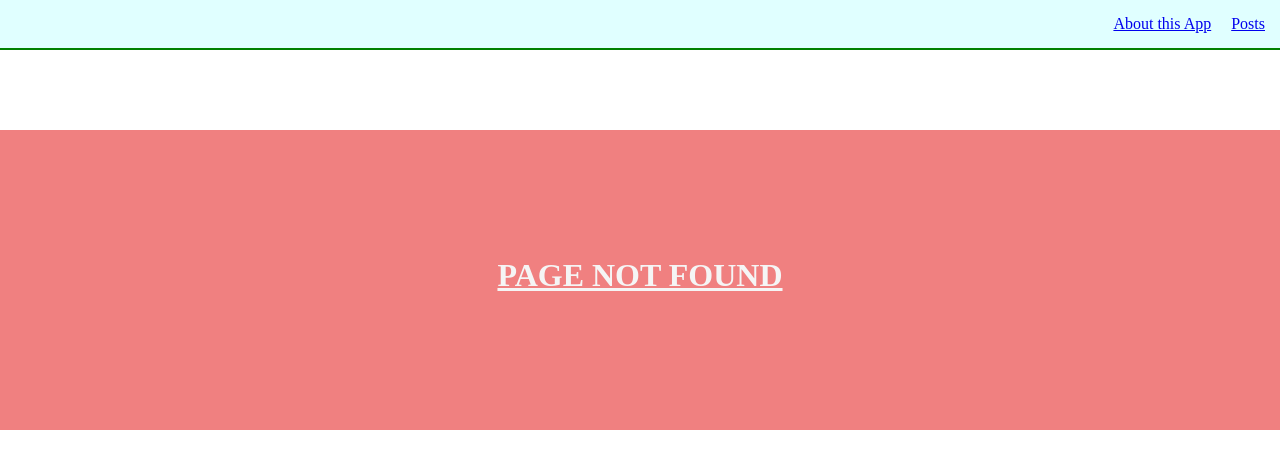
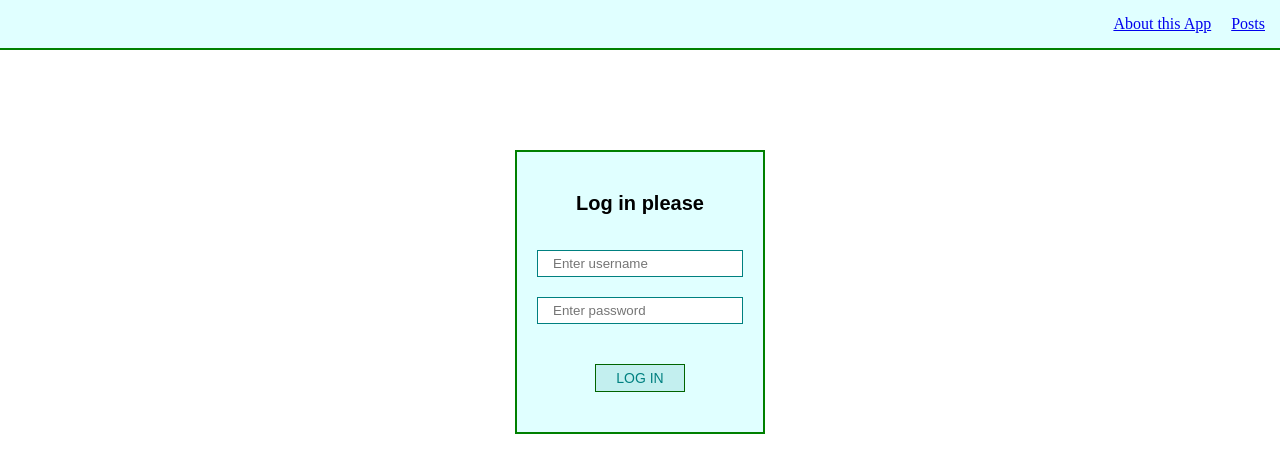
Before and after one commit to vladyslav-harkusha/react-application-3h, a React (Create React App) app: page /login in a window 1280 px wide. Before the commit this address led to /errorr. Shown: the top 472 px of the page. Built offline with nearby package versions, Linux system fonts and the light colour scheme.

Commit message:
add login page and styles for it

```diff
--- a/src/App.jsx
+++ b/src/App.jsx
@@ -1,7 +1,7 @@
 import './styles/App.scss';
 import { BrowserRouter, Routes, Route } from 'react-router-dom';
 import { Navbar } from './components/UI/Navbar/Navbar';
-import { routes } from './router';
+import { privateRoutes, publicRoutes } from './router';
 
 export const App = () => {
   return (
@@ -9,7 +9,15 @@ export const App = () => {
       <Navbar />
 
       <Routes>
-        {routes.map((route, index) =>
+        {privateRoutes.map((route, index) =>
+          <Route
+            key={index}
+            path={route.path}
+            element={route.element}
+          />
+        )}
+
+        {publicRoutes.map((route, index) =>
           <Route
             key={index}
             path={route.path}
--- /dev/null
+++ b/src/pages/Login.jsx
@@ -0,0 +1,21 @@
+import { MyButton } from "../components/UI/button/MyButton"
+import { MyInput } from "../components/UI/input/MyInput"
+import "../styles/Login.scss";
+
+export const Login = () => {
+  return (
+    <div className="login-page">
+      <div className="login-page__title">Log in please</div>
+
+      <form className="login-page__form">
+        <MyInput type="text" placeholder="Enter username" />
+
+        <MyInput type="text" placeholder="Enter password" />
+
+        <div className="login-page__form-button">
+          <MyButton>LOG IN</MyButton>
+        </div>
+      </form>
+    </div>
+  )
+}
--- a/src/router/index.js
+++ b/src/router/index.js
@@ -3,8 +3,9 @@ import { About } from "../pages/About";
 import { Errorr } from "../pages/Errorr";
 import { PostIdPage } from "../pages/PostIdPage";
 import { Posts } from "../pages/Posts";
+import { Login } from "../pages/Login";
 
-export const routes = [
+export const privateRoutes = [
   { path: "/about", element: <About /> },
   { path: "/posts", element: <Posts /> },
   { path: "/posts/:id", element: <PostIdPage /> },
@@ -12,3 +13,7 @@ export const routes = [
   { path: "/", element: <Navigate to="/posts" replace /> },
   { path: "/*", element: <Navigate to = "/errorr" replace /> },
 ];
+
+export const publicRoutes = [
+  { path: "/login", element: <Login /> },
+];
--- /dev/null
+++ b/src/styles/Login.scss
@@ -0,0 +1,25 @@
+.login-page {
+  width: 250px;
+  margin: 100px auto 0;
+  border: 2px solid green;
+  padding: 40px 20px;
+  background-color: lightcyan;
+
+  &__title {
+    margin-bottom: 30px;
+    text-align: center;
+    font-family: Arial, "Helvetica Neue", Helvetica, sans-serif;
+    font-weight: bold;
+    font-size: 20px;
+  }
+
+  &__form {
+    display: flex;
+    flex-direction: column;
+    gap: 10px;
+  }
+
+  &__form-button {
+    margin: 25px auto 0;
+  }
+}
```
